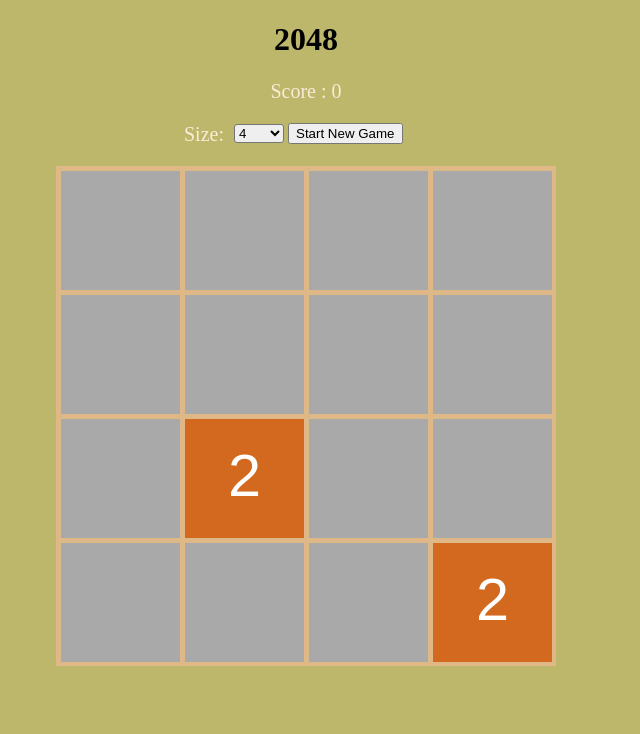
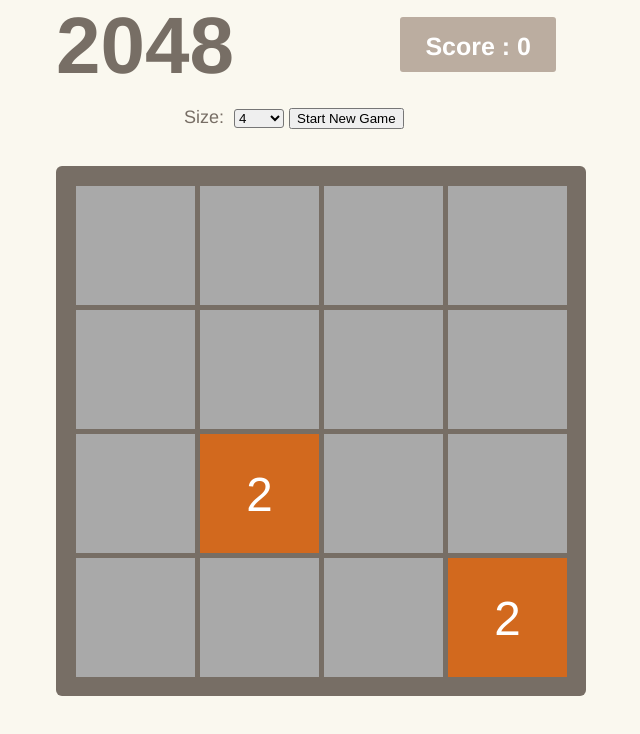
Before and after one commit to AJ-Protzel/Team-Baja-OSU-CS361-Copy, a website: page views/index.html in a window 1280 px wide. Shown: the whole page, without its empty margins (334-974 px from the left). Drawn offline with Linux system fonts and the light colour scheme.

Commit message:
Changed board style, added basic comments

```diff
--- a/public/script.js
+++ b/public/script.js
@@ -2,11 +2,11 @@
 
 var canvas = document.getElementById('canvas');
 var ctx = canvas.getContext('2d');
-var sizeInput = document.getElementById('size');
-var changeSize = document.getElementById('change-size');
-var scoreLabel = document.getElementById('score');
+var sizeInput = document.getElementById('size'); // button
+var changeSize = document.getElementById('change-size'); // button
+var scoreLabel = document.getElementById('score-container'); // display
 var score = 0;
-var boardSize = 4;
+var boardSize = 4; // default
 var width = canvas.width / boardSize - 6;
 var cells = [];
 var fontSize;
@@ -15,6 +15,7 @@
 var countFree;
 startGame();
 
+// sets new cell as 0 (false)
 function cell(row, coll)
 {
   this.value = 0;
@@ -22,6 +23,7 @@
   this.y = row * width + 5 * (row + 1);
 }
 
+// adds new 0 cells to board
 function createCells()
 {
   var i, j;
@@ -35,6 +37,7 @@
   }
 }
 
+// sets colors to cells based on number
 function drawCell(cell)
 {
   ctx.beginPath();
@@ -61,7 +64,7 @@
   ctx.fill();
   if (cell.value)
   {
-    fontSize = width / 2;
+    fontSize = width / 2.5;
     ctx.font = fontSize + 'px Arial';
     ctx.fillStyle = 'white';
     ctx.textAlign = 'center';
@@ -69,14 +72,16 @@
   }
 }
 
+// removes cells colors
 function canvasClean()
 {
   ctx.clearRect(0, 0, 500, 500);
 }
 
+// button inputs listener
 document.onkeydown = function(event)
 {
-  if (!loss)
+  if (!loss) // if board is full but there is a move option, allow input
   {
     movementMade = false;
     if (event.keyCode === 38 || event.keyCode === 87)
@@ -99,15 +104,18 @@
       moveLeft();
       addLeft();
     }
-    scoreLabel.innerHTML = 'Score : ' + score;
-    countFreeCells();
+
+    scoreLabel.innerHTML = 'Score : ' + score; // add score after move
+
+    countFreeCells(); // check if board is full, return t/f
     if(countFree == 0)
     {
-        checkGameLoss();
+      checkGameLoss(); // end game if returned lose == true
 	  }
   }
 }
 
+// start new game / reset bgame and board
 function startGame()
 {
   canvas.style.opacity = '1.0';
@@ -123,18 +131,20 @@
   scoreLabel.innerHTML = 'Score : ' + score;
 }
 
+// Start New Game button press
 changeSize.onclick = function()
 {
   startGame();
 }
 
-
+// end game
 function finishGame()
 {
   canvas.style.opacity = '0.5';
   loss = true;
 }
 
+// puts numbers and colored squares
 function drawAllCells()
 {
   var i, j;
@@ -147,6 +157,7 @@
   }
 }
 
+// returns t/f if board if full
 function countFreeCells()
 {
     countFree = 0;
@@ -163,6 +174,7 @@
   }
 }
 
+// if board is not full, paste new 2 or 4 cell
 function pasteNewCell()
 {
   countFreeCells();
@@ -192,6 +204,7 @@
   }
 }
 
+// shift all cells to right
 function moveRight()
 {
   var rowY, colX;
@@ -222,6 +235,7 @@
   }
 }
 
+// check cells to right, add if ==
 function addRight()
 {
   var rowY, colX;
@@ -419,11 +433,12 @@
   }
 }
 
+// checks if move if possible on full board
 function checkGameLoss()
 {
   loss = true;
 
-    //function addUp()
+  // Up
   var rowY, colX, cur;
   for(colX = 0; colX < boardSize; colX++)
   {
@@ -437,7 +452,7 @@
     }
   }
 
-    //function addDown()
+  // Down
   for(colX = 0; colX < boardSize; colX++)
     {
     for(rowY = boardSize - 2; rowY >= 0; rowY--)
@@ -450,7 +465,7 @@
     }
   }
 
-    //function addLeft()
+  // Left
   for(rowY = 0; rowY < boardSize; rowY++)
     {
     for(colX = 1; colX < boardSize; colX++)
@@ -463,8 +478,7 @@
     }
   }
 
-    //function addRight()
-
+  // Right
   for(rowY = 0; rowY < boardSize; ++rowY)
     {
     for(colX = boardSize - 2; colX >= 0; --colX)
--- a/public/style.css
+++ b/public/style.css
@@ -2,23 +2,43 @@
 
 body
 {
-    background-color: darkkhaki;
+    margin: 0;
+    padding: 0;
+
+    background: #faf8ef;
+    color: #776E65;
+    font-family: "Clear Sans", "Helvetica Neue", Arial, sans-serif;
+    font-size: 18px;
 }
 
-p
+#container
 {
-    color: antiquewhite;
-    font-size: 20px;
+    width: 500px;
+    margin: 0 auto;
 }
 
-h1
+#title
 {
-    text-align: center;
+    font-size: 80px;
+    font-weight: bold;
+    margin: 0;
+    display: block;
+    float: left;
 }
 
-#score
+#score-container
 {
-    text-align: center;
+    position: relative;
+    float: right;
+    background: #bbada0;
+    padding: 15px 25px;
+    font-size: 25px;
+    height: 25px;
+    line-height: 25px + 22px;
+    font-weight: bold;
+    border-radius: 3px;
+    color: white;
+    margin-top: 17px;
 }
 
 .clear
@@ -26,8 +46,9 @@
     clear: both;
 }
 
-#size-bloc
+#size-container
 {
+    margin-top: 15px;
     margin-left: -122px;
     padding-left: 50%;
 }
@@ -47,7 +68,12 @@
 
 #canvas
 {
-    background-color: burlywood;
+    margin-top: 20px;
+    position: relative;
+    padding: 15px;
+    background: #776e65;
+    border-radius: 6px;
+    box-sizing: border-box;
 }
 
 #canvas-block
@@ -55,14 +81,3 @@
     margin-left: -250px;
     padding-left: 50%;
 }
-
-#grid-cell
-{
-    width: 50px;
-    height: 50px;
-    margin-right: 15px;
-    float: left;
-    border-radius: 3px;
-    position: absolute;
-    background-color: white;
-}
--- a/views/index.html
+++ b/views/index.html
@@ -12,10 +12,14 @@
   </head>
 
   <body>
-      <h1>2048</h1>
-      <p id="score"></p>
-      <div id="size-bloc">
-          <p id="size-title">Size:</p>
+    <div id="container"> <!--container for body-->
+      <div id="heading"> <!--top most box-->
+        <h1 id="title">2048</h1>
+        <div id="score-container"></div>
+      </div>
+      <div class="clear"></div> <!--adds space under heading-->
+      <div id="size-container"> <!--box under heading-->
+        <p id="size-title">Size:</p> <!--board dimension options, default 4x4-->
         <select id="size">
           <option value="3">3</option>
           <option value="4" selected>4</option>
@@ -27,66 +31,12 @@
           <option value="10">10</option>
         </select>
 
-          <input id="change-size" type="button" value="Start New Game">
-          <!--<input id="reset-board" type="button" value="New Game">-->
-          <div class="clear"></div>
+        <input id="change-size" type="button" value="Start New Game"> <!--resets board, starts new game-->
       </div>
-
-    <div id="canvas-block">
-        <!--Sets size of board-->
+      <div id="canvas-block"> <!--holds canvas block-->
         <canvas id="canvas" width="500" height="500"></canvas>
-
-          <!--
-
-                  <div class="grid-row">
-              <div class="grid-cell"></div>
-              <div class="grid-cell"></div>
-              <div class="grid-cell"></div>
       </div>
-      <script>
-          for(var i=0; i < document.getElementById('size'); i++)
-          {
-          document.write('<div class="grid-row">');
-          for(var j = 0; j < document.getElementById('size'); j++ )
-          {
-          document.write('<div class="grid-cell"></div>');
-          }
-          document.write('</div>');
-          }
-      </script>
     </div>
-
-    <p>
-        <button onclick="myMove()">Click Me</button>
-        <input id="testMove" type="button" value="testMove">
-    </p>
-    <div class="grid-row">
-        <div id ="grid-cell"></div>
-    </div>
-
-    <script>
-        function myMove()
-        {
-          var elem = document.getElementById("grid-cell");
-          var pos = 0;
-          var id = setInterval(frame, 10);
-
-        function frame()
-        {
-          if (pos == 450)
-          {
-              clearInterval(id);
-          }
-          else
-          {
-            pos+=10;
-            elem.style.left = pos + 'px';
-            }
-          }
-        }
-    </script>-->
-
-          <script src="/script.js"></script> <!--Calls scripts file-->
-
   </body>
+  <script src="/script.js"></script> <!--Calls JS file-->
 </html>
```
Lines whose indentation alone changed are shown as unchanged.
